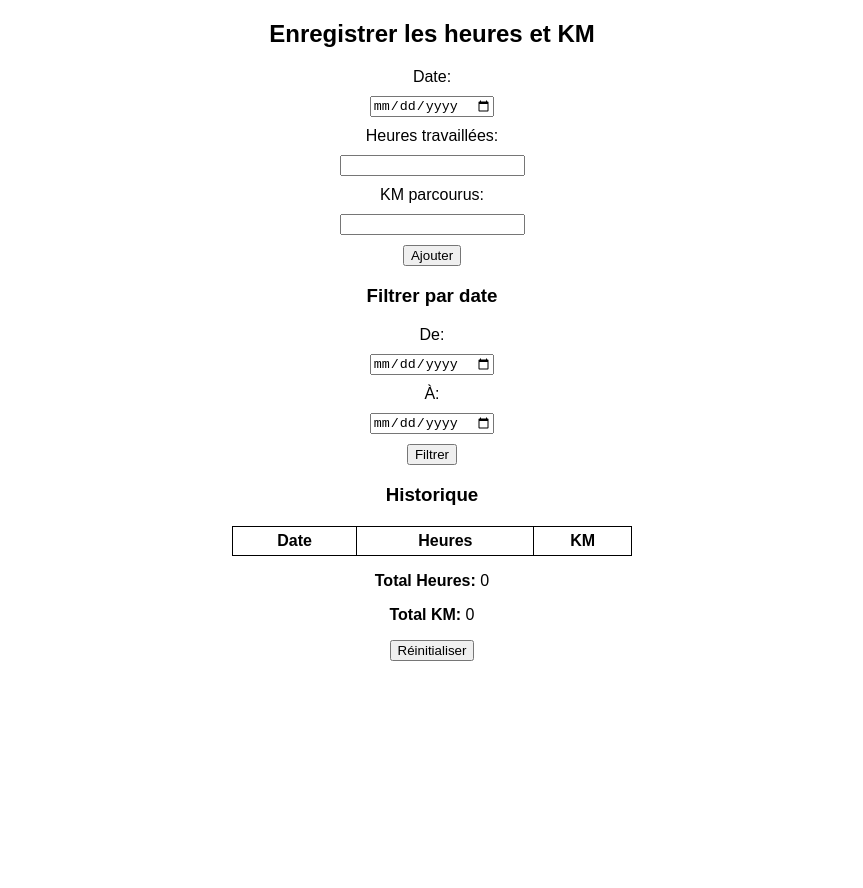
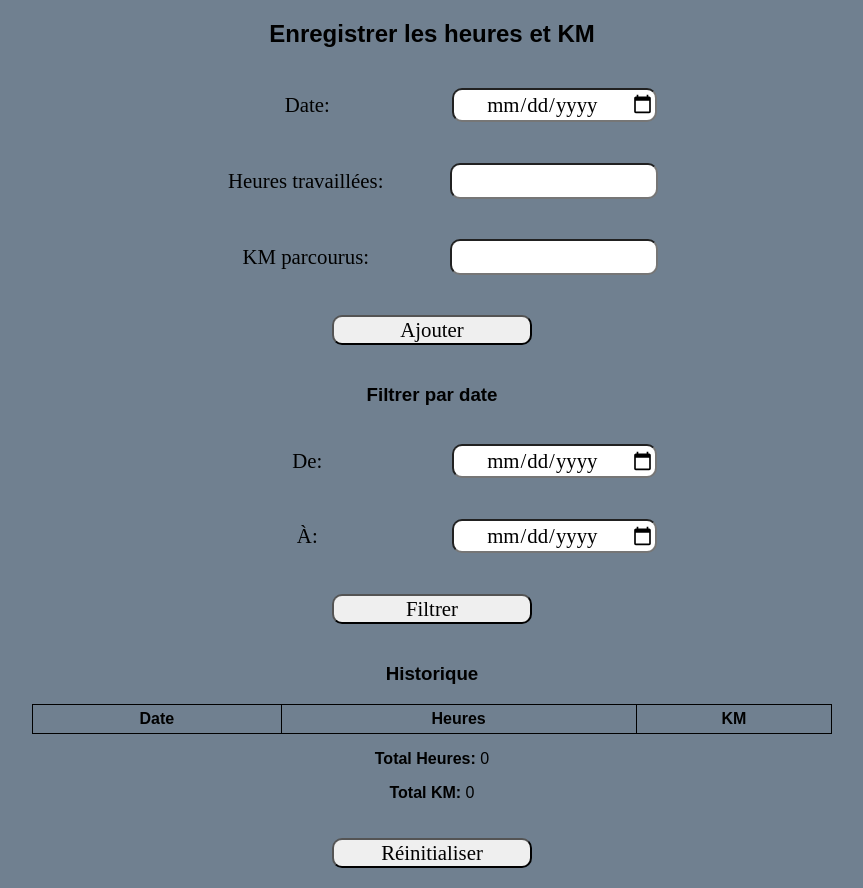
Before and after one commit to vince9121/Webnounou, a plain HTML site: page frontend/index.html in a window 1280 px wide. Shown: the whole page, without its empty margins (208-1071 px from the left). Before the commit the page ends 800 px from the top, so only its background shows below. Drawn offline with Linux system fonts and the light colour scheme; no server answers.

Commit message:
Update styles.css

```diff
--- a/frontend/styles.css
+++ b/frontend/styles.css
@@ -1,18 +1,35 @@
 body {
-    font-family: Arial, sans-serif;
-    max-width: 400px;
+	font-family: Arial,
+	sans-serif;
+	max-width: 800px;
 	margin: auto;
+	background-color: slategray;
 	text-align: center;
 }
+
 label, input, button {
-    display: block;
-    margin: 10px auto;
+	width: 200px;
+	margin: 20px 20px;
+	height: 30px;
+/*	border: 1px solid red;*/
+	border-radius: 10px;
+	font-family: Shanti;
+	font-size: 1.3em;
+	text-align: center;
+	display: inline-block;
 }
+
+input:focus {
+    outline: none;
+    border: solid 5px #00FFCE;
+}
+
 table {
 	width: 100%;
-    margin-top: 20px;
 	border-collapse: collapse;
+	margin-top: 10px;
 }
+
 th, td {
 	border: 1px solid black;
 	padding: 5px;
```
Lines whose indentation alone changed are shown as unchanged.
